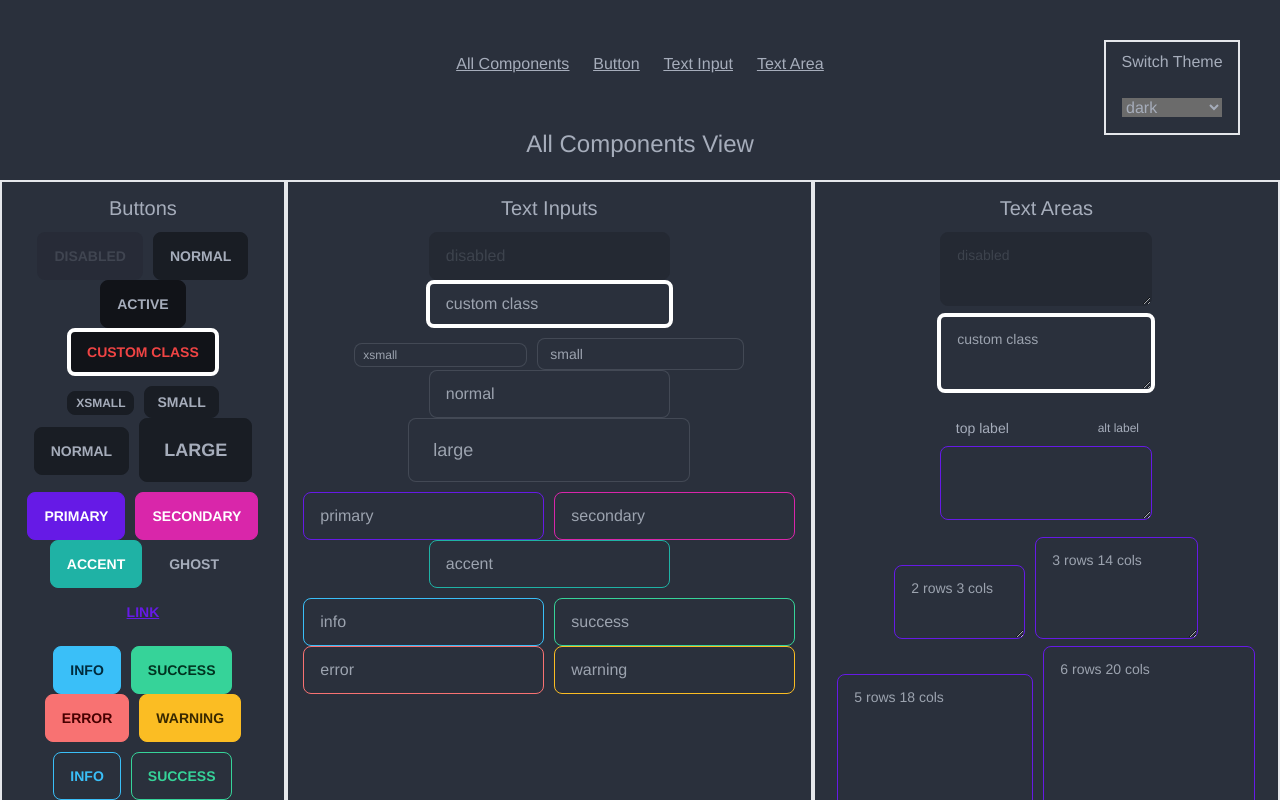
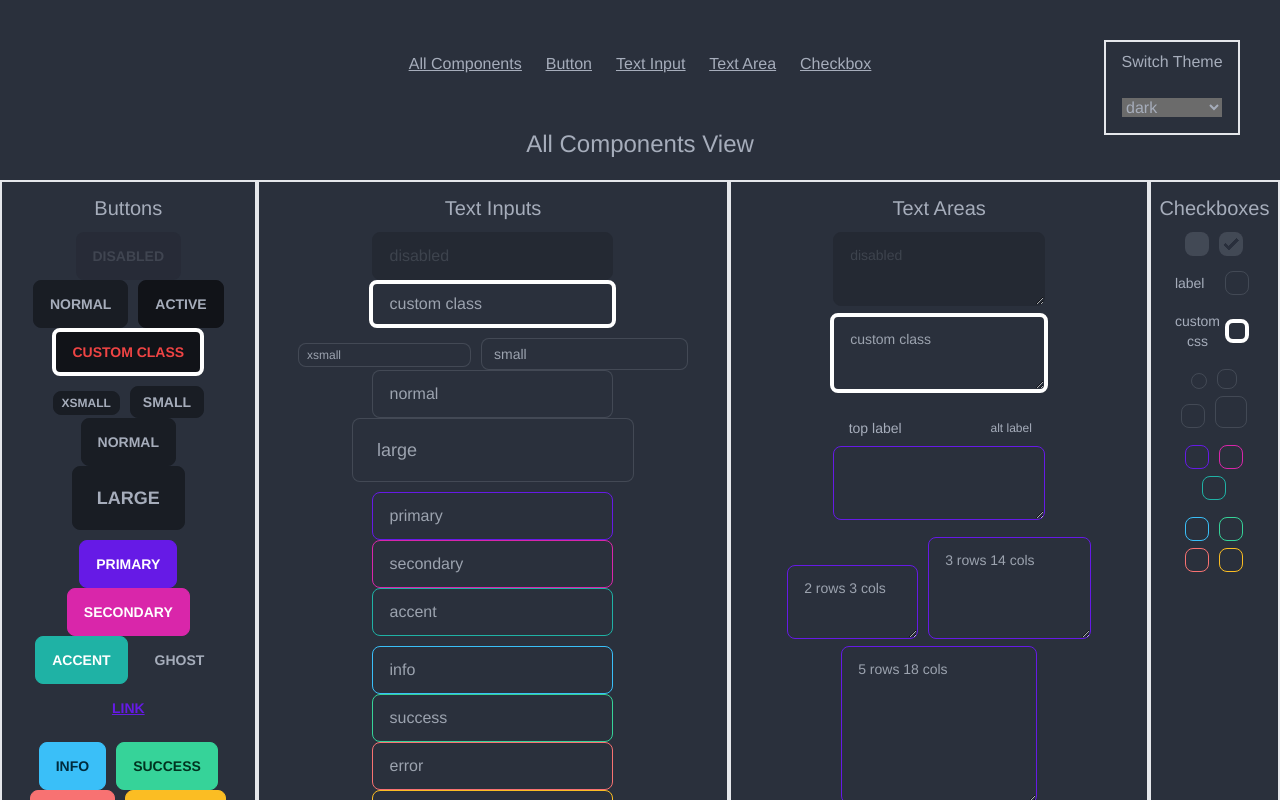
Before and after one commit to fayilmaz/vue-boilerplate, a Vue app: page / in a window 1280 px wide. Shown: the top 800 px of the page. Built offline with nearby package versions, Linux system fonts and the light colour scheme.

Commit message:
added Checkbox component

```diff
--- a/src/App.vue
+++ b/src/App.vue
@@ -5,6 +5,7 @@
       <router-link class="link m-3" to="/buttons">Button</router-link>
       <router-link class="link m-3" to="/text-inputs">Text Input</router-link>
       <router-link class="link m-3" to="/text-areas">Text Area</router-link>
+      <router-link class="link m-3" to="/checkboxes">Checkbox</router-link>
     </nav>
     <div class="text-2xl">{{ currentPathTitle }}</div>
     <router-view />
--- /dev/null
+++ b/src/components/Checkbox.vue
@@ -0,0 +1,126 @@
+<template>
+  <span v-if="checked">
+    <label v-if="label" class="label cursor-pointer">
+      <span class="label-text">{{ label }}</span>
+      <input
+        type="checkbox"
+        :class="[...classes]"
+        :disabled="disabled"
+        :required="required"
+        :value="value"
+        :id="id"
+        v-model="staticChecked"
+      />
+    </label>
+    <input
+      v-else
+      type="checkbox"
+      :class="[...classes]"
+      :disabled="disabled"
+      :required="required"
+      :value="value"
+      :id="id"
+      v-model="staticChecked"
+    />
+  </span>
+  <span v-else>
+    <label v-if="label" class="label cursor-pointer">
+      <span class="label-text">{{ label }}</span>
+      <input
+        type="checkbox"
+        :class="[...classes]"
+        :disabled="disabled"
+        :required="required"
+        :value="value"
+        :id="id"
+        v-model="isChecked"
+      />
+    </label>
+    <input
+      v-else
+      type="checkbox"
+      :class="[...classes]"
+      :disabled="disabled"
+      :required="required"
+      :value="value"
+      :id="id"
+      v-model="isChecked"
+    />
+  </span>
+</template>
+
+<script>
+import { computed, ref } from "@vue/runtime-core";
+export default {
+  name: "CheckboxComponent",
+  props: {
+    disabled: {
+      default: false,
+      type: Boolean,
+    },
+    required: {
+      default: false,
+      type: Boolean,
+    },
+    color: {
+      default: "",
+      type: String,
+    },
+    size: {
+      default: "checkbox-md",
+      type: String,
+    },
+    label: {
+      default: "",
+      type: String,
+    },
+    customClass: {
+      default: "",
+      type: String,
+    },
+    value: {
+      type: String,
+      default: "",
+    },
+    checked: {
+      default: false,
+      type: Boolean,
+    },
+    id: {
+      type: String,
+      default: "",
+    },
+  },
+  setup(props) {
+    const textInputComponentClasses = [
+      props.customClass ? props.customClass : "",
+      "checkbox",
+      props.disabled ? "" : "",
+      props.color === "primary" ? "checkbox-primary" : "",
+      props.color === "secondary" ? "checkbox-secondary" : "",
+      props.color === "accent" ? "checkbox-accent" : "",
+      props.color === "info" ? "checkbox-info" : "",
+      props.color === "success" ? "checkbox-success" : "",
+      props.color === "warning" ? "checkbox-warning" : "",
+      props.color === "error" ? "checkbox-error" : "",
+      props.size === "xs" ? "checkbox-xs" : "",
+      props.size === "sm" ? "checkbox-sm" : "",
+      props.size === "md" ? "checkbox-md" : "",
+      props.size === "lg" ? "checkbox-lg" : "",
+    ];
+
+    const classes = computed(() => textInputComponentClasses);
+    const staticChecked = ref(true);
+    const isChecked = ref(false);
+
+    return {
+      textInputComponentClasses,
+      classes,
+      isChecked,
+      staticChecked,
+    };
+  },
+};
+</script>
+
+<style></style>
--- a/src/components/TextArea.vue
+++ b/src/components/TextArea.vue
@@ -17,9 +17,9 @@
     ></textarea>
     <label v-if="labelPosition === 'bottom'" class="label">
       <span v-if="label.top" class="label-text w-[9rem]">{{ label.top }}</span>
-      <span v-if="label.alt" class="label-text-alt w-[8rem]">{{
-        label.alt
-      }}</span>
+      <span v-if="label.alt" class="label-text-alt w-[8rem]">
+        {{ label.alt }}
+      </span>
     </label>
   </span>
 
--- a/src/router/index.js
+++ b/src/router/index.js
@@ -3,6 +3,7 @@ import AllComponentsView from "../views/AllComponentsView.vue";
 import ButtonsView from "../views/ButtonsView.vue";
 import TextInputView from "../views/TextInputView";
 import TextAreaView from "../views/TextAreaView";
+import CheckboxView from "../views/CheckboxView";
 
 const routes = [
   {
@@ -33,6 +34,13 @@ const routes = [
     component: TextAreaView,
     props: true,
   },
+  {
+    path: "/checkboxes",
+    name: "checkboxes",
+    title: "Checkbox",
+    component: CheckboxView,
+    props: true,
+  },
 ];
 
 const router = createRouter({
--- a/src/views/AllComponentsView.vue
+++ b/src/views/AllComponentsView.vue
@@ -3,6 +3,7 @@
     <ButtonsView />
     <TextInputView />
     <TextAreaView />
+    <CheckboxView />
   </div>
 </template>
 
@@ -11,9 +12,10 @@ import { useStore } from "vuex";
 import ButtonsView from "./ButtonsView.vue";
 import TextInputView from "./TextInputView.vue";
 import TextAreaView from "./TextAreaView.vue";
+import CheckboxView from "./CheckboxView.vue";
 export default {
   name: "AllComponentsView",
-  components: { ButtonsView, TextInputView, TextAreaView },
+  components: { ButtonsView, TextInputView, TextAreaView, CheckboxView },
   setup() {
     const store = useStore();
     return { store };
--- a/src/views/ButtonsView.vue
+++ b/src/views/ButtonsView.vue
@@ -10,7 +10,7 @@
           <Button
             text="custom class"
             :active="true"
-            customClass="border-4 border-white text-red-500 "
+            customClass="border-4 border-white text-red-500"
           />
         </div>
         <div class="component-section">
--- /dev/null
+++ b/src/views/CheckboxView.vue
@@ -0,0 +1,43 @@
+<template>
+  <div class="flex justify-center">
+    <div class="border-2 w-100 mt-5">
+      <h3 class="text-xl mt-3">Checkboxes</h3>
+      <div class="component-section">
+        <div class="component-section">
+          <Checkbox disabled />
+          <Checkbox checked disabled />
+          <Checkbox label="label" />
+          <Checkbox
+            customClass="border-4 border-white text-red-500"
+            label="custom css"
+          />
+        </div>
+        <div class="component-section">
+          <Checkbox size="xs" />
+          <Checkbox size="sm" />
+          <Checkbox />
+          <Checkbox size="lg" />
+        </div>
+        <div class="component-section">
+          <Checkbox color="primary" />
+          <Checkbox color="secondary" />
+          <Checkbox color="accent" />
+        </div>
+        <div class="component-section">
+          <Checkbox color="info" />
+          <Checkbox color="success" />
+          <Checkbox color="error" />
+          <Checkbox color="warning" />
+        </div>
+      </div>
+    </div>
+  </div>
+</template>
+
+<script>
+import Checkbox from "../components/Checkbox.vue";
+export default {
+  name: "CheckboxView",
+  components: { Checkbox },
+};
+</script>
--- a/src/views/TextAreaView.vue
+++ b/src/views/TextAreaView.vue
@@ -6,7 +6,7 @@
         <TextArea placeholder="disabled" :disabled="true" />
         <TextArea
           placeholder="custom class"
-          customClass="border-4 border-white text-yellow-300 "
+          customClass="border-4 border-white text-yellow-300"
         />
       </div>
       <div class="component-section form-control">
--- a/src/views/TextInputView.vue
+++ b/src/views/TextInputView.vue
@@ -6,7 +6,7 @@
         <TextInput placeholder="disabled" :disabled="true" />
         <TextInput
           placeholder="custom class"
-          customClass="border-4 border-white text-yellow-300 "
+          customClass="border-4 border-white text-yellow-300"
         />
       </div>
       <div class="component-section">
```
